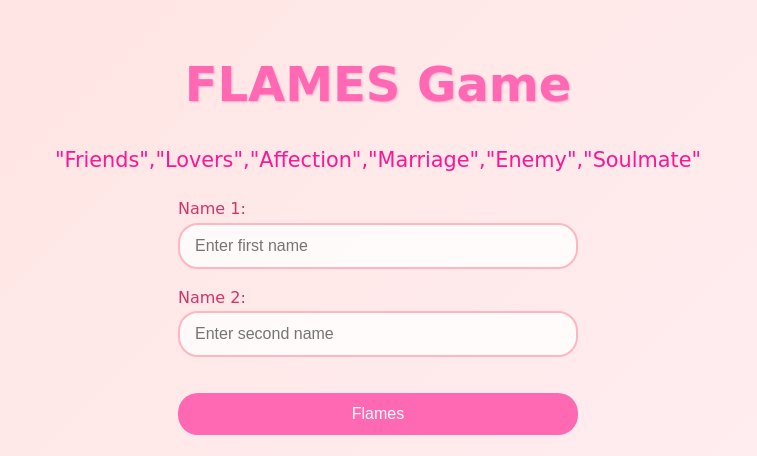
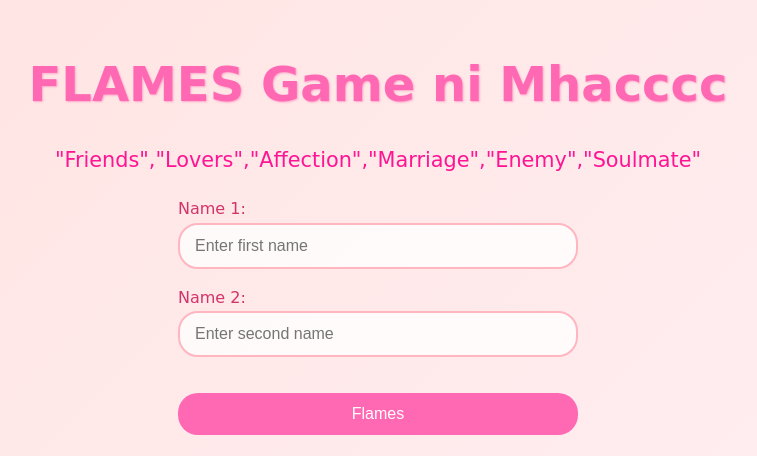
Before and after one commit to Mhacccc/flames-game, a plain HTML site: page index.html in a window 1280 px wide. Shown: the whole page, without its empty margins (262-1019 px from the left). Drawn offline with Linux system fonts and the light colour scheme.

Commit message:
6th commit

```diff
--- a/index.html
+++ b/index.html
@@ -11,7 +11,7 @@
     <link rel="manifest" href="/site.webmanifest">
 </head>
 <body>
-    <h1>FLAMES Game</h1>
+    <h1>FLAMES Game ni Mhacccc</h1>
     <h2>"Friends","Lovers","Affection","Marriage","Enemy","Soulmate"</h2>
 
     <div class="input-group">
```
